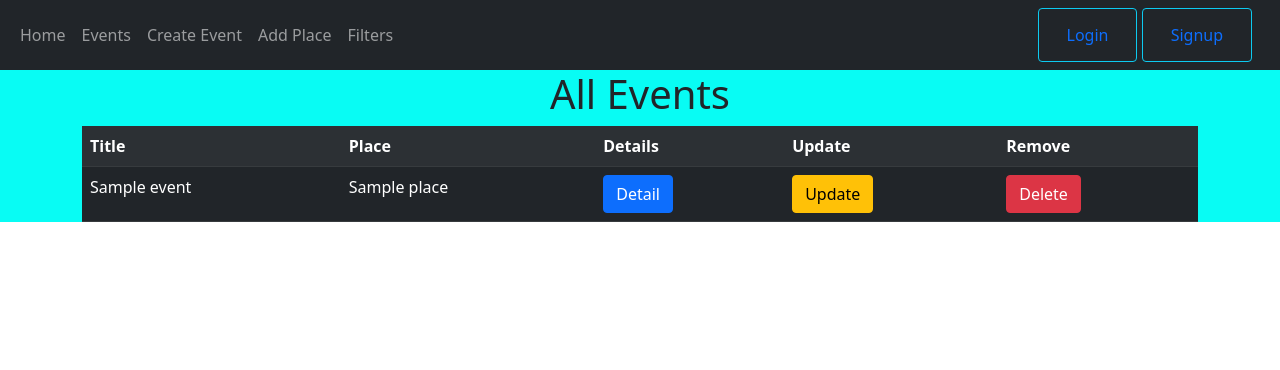
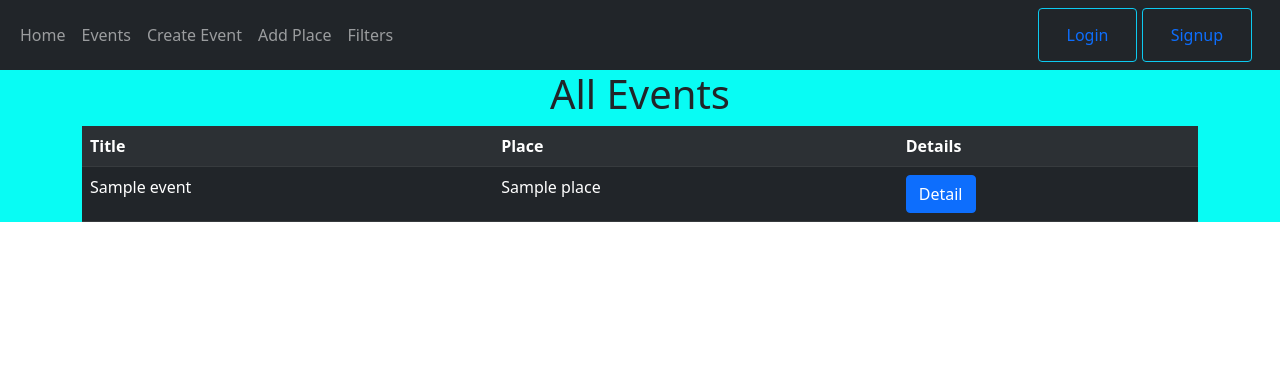
Before and after one commit to rahul-20-mangal/Event-App, a Django app: page /event/allevents/ in a window 1280 px wide. Shown: the top 370 px of the page. Run offline with Django 3.2, Linux system fonts and the light colour scheme; tables that the repository leaves empty hold one stand-in row (values such as "Sample post").

Commit message:
Modify event list template

```diff
--- a/event/templates/event/event_list.html
+++ b/event/templates/event/event_list.html
@@ -12,8 +12,6 @@
             <th>Title</th>
             <th>Place</th>
             <th>Details</th>
-            <th>Update</th>
-            <th>Remove</th>
         </tr>
 
         {% for event in event_list %}
@@ -21,8 +19,7 @@
             <td>{{event.title}}</td>
             <td>{{event.place}}</td>
             <td><a href="{% url 'event:event-detail' pk=event.pk %}"><button type="button" class="btn btn-primary">Detail</button></a></td>
-            <td><a href=""><button type="button" class="btn btn-warning">Update</button></a></td>
-            <td><a href=""><button type="button" class="btn btn-danger">Delete</button></a></td>
+
         </tr>
 
         {% endfor %}
```
